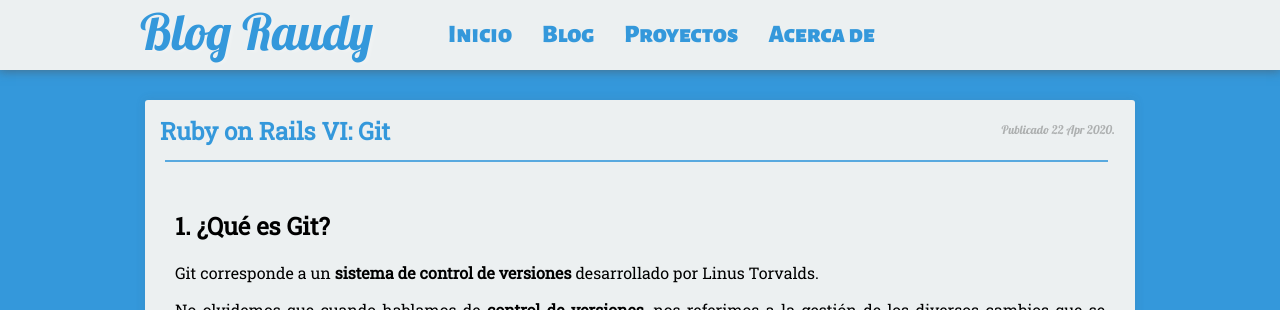
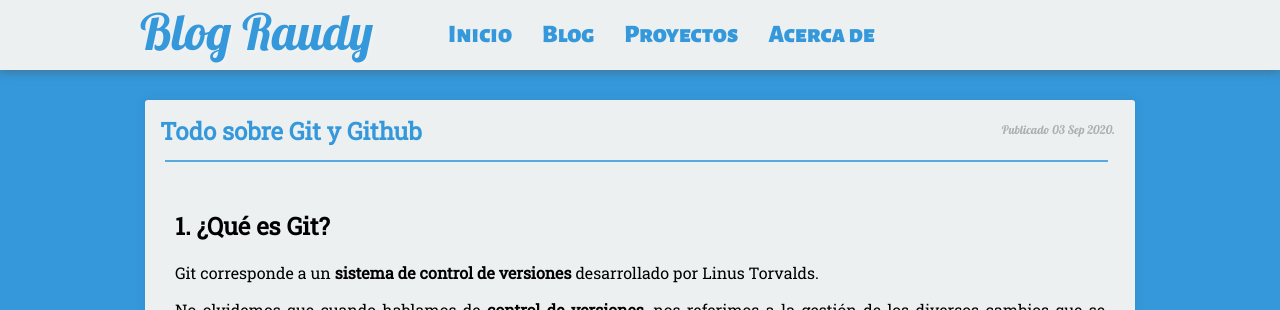
Before and after one commit to nisoto/Blog-anterior-2.0, a Jekyll site: the page built from _posts/2020-09-03-todo-sobre-git.md, in a window 1280 px wide and 900 px high. Shown: the top 310 px of the window. Built offline with Jekyll 4.4.1, drawn with Linux system fonts in a browser that asks for light colours; nearby versions of some CDN libraries; some of the changed text lies outside the part shown.

Commit message:
Update and rename 2020-04-22-rails-vi-git-en-detalle.md to 2020-09-03-todo-sobre-git.md

```diff
--- a/_posts/2020-04-22-rails-vi-git-en-detalle.md
+++ b/_posts/2020-09-03-todo-sobre-git.md
@@ -1,9 +1,9 @@
 ---
 layout: post
-title: "Ruby on Rails VI: Git"
-date: 2020-04-22
-excerpt: "Capítulo N°6 del curso de Ruby on Rails"
-tags: [rails]
+title: "Todo sobre Git y Github"
+date: 2020-09-03
+excerpt: "Todo lo que necesitas saber sobre Git y Github"
+tags: [git]
 ---
 
 ## 1. ¿Qué es Git?
@@ -335,7 +335,3 @@ Existen otras funcionalidades en Github que son bastante útiles sobre todo si e
 
 1. **Issues**: Nos sirven para reportar nuevas ideas, mejoras, tareas o errores en nuestro proyecto.
 2. **Pull Request**: Nos permite subir al repositorio nuevos cambios (como la corrección de algunos errores y/o mejoras al proyecto), lo cual debe ser previamente revisado por todos los colaboradores del equipo para confirmar o rechazar estas nuevas mejoras.
-
-|     |     |
-|:----|----:|
-| [< Lección N°5](https://nisoto.github.io/rails-v-ruby-avanzado/){: .btn .btn-info} | [Lección N°7 >](https://nisoto.github.io/rails-vii-desarrollo-web/){: .btn .btn-info} |
```
